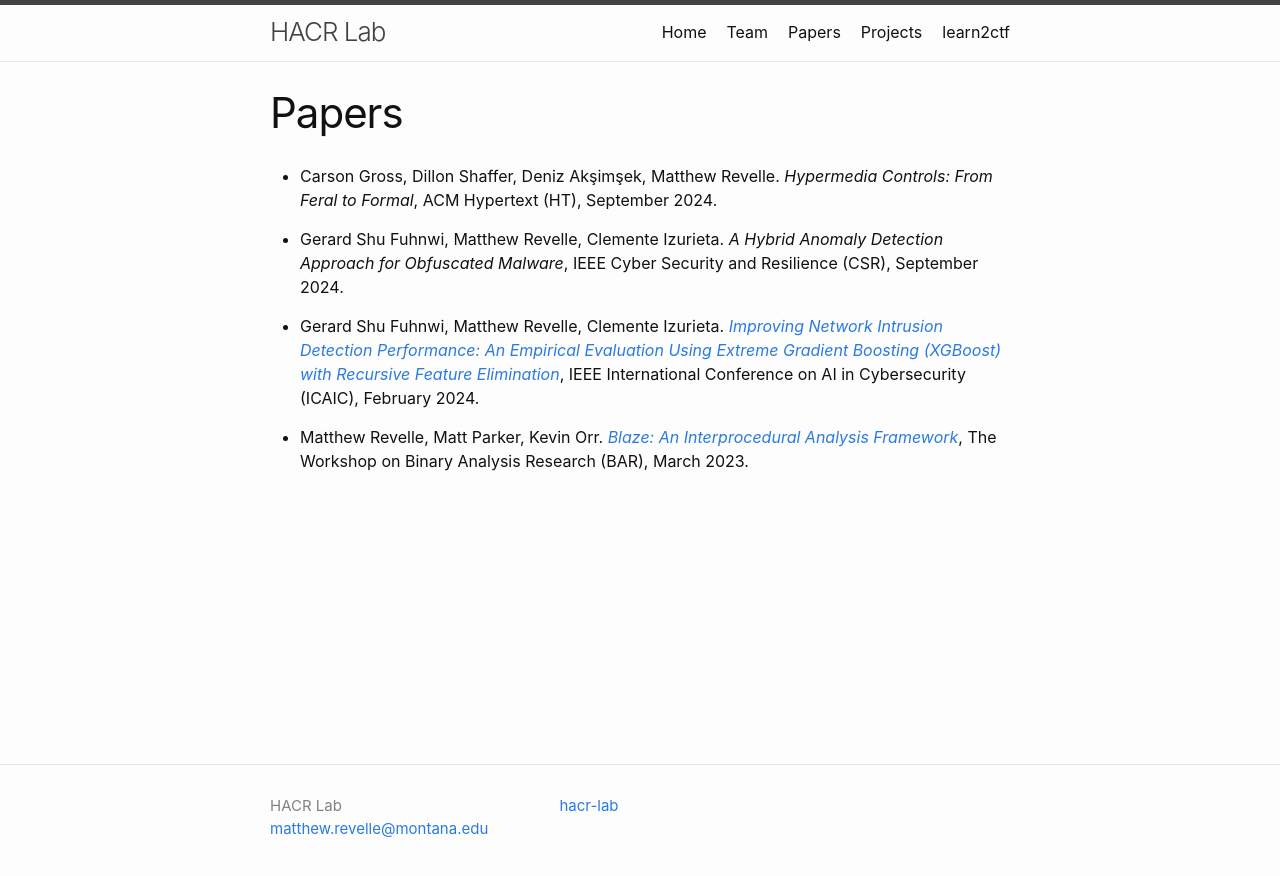
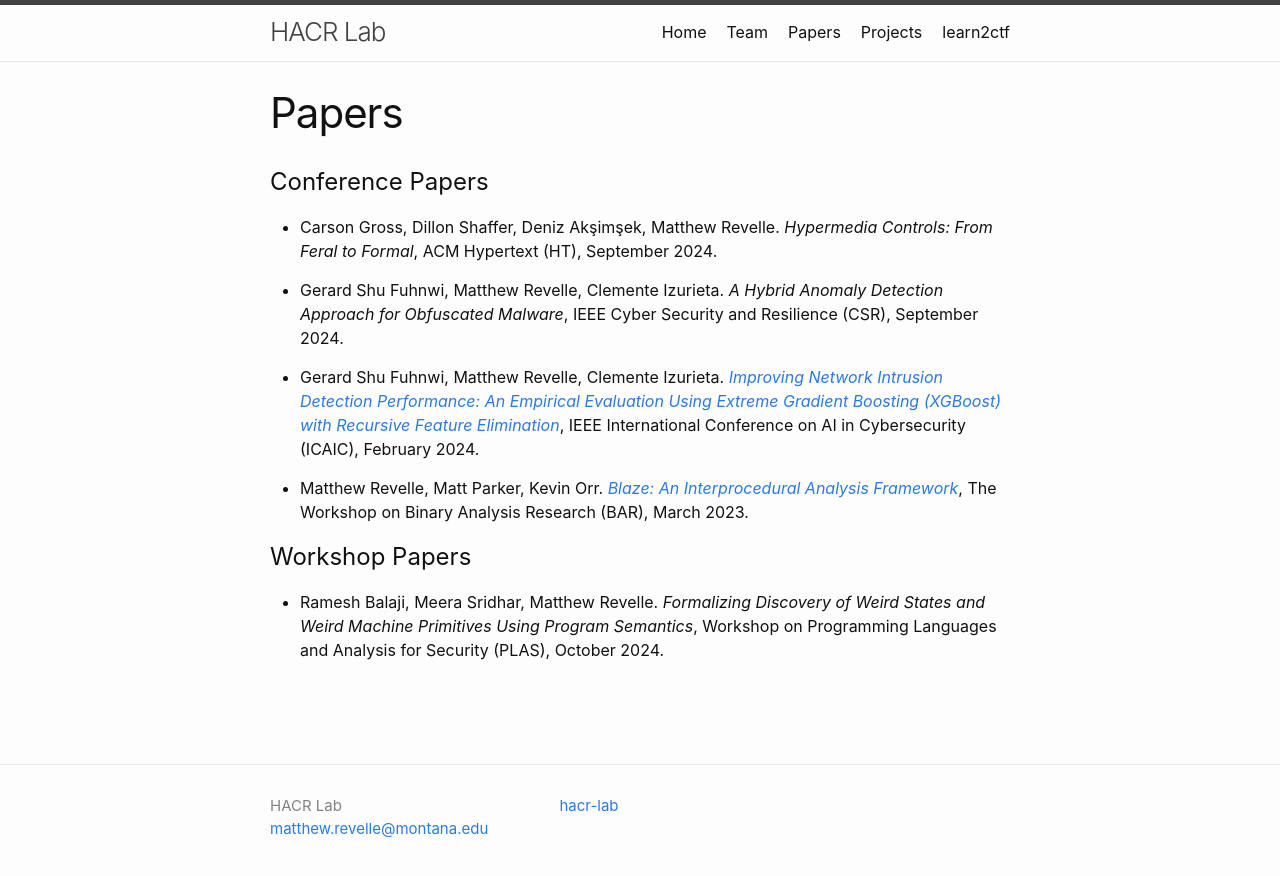
Before and after one commit to hacr-lab/hacr-lab.github.io, a Jekyll site: the page built from papers.md, in a window 1280 px wide. Shown: the top 876 px of the page. Built offline with Jekyll 4.4.1, drawn with Linux system fonts in a browser that asks for light colours.

Commit message:
Added PLAS paper.

```diff
--- a/papers.md
+++ b/papers.md
@@ -3,6 +3,8 @@ layout: page
 title: Papers
 permalink: /papers/
 ---
+
+# Conference Papers
 
 - Carson Gross, Dillon Shaffer, Deniz Akşimşek, Matthew Revelle. _Hypermedia Controls: From Feral to Formal_, ACM Hypertext (HT), September 2024.
 
@@ -11,3 +13,7 @@ permalink: /papers/
 - Gerard Shu Fuhnwi, Matthew Revelle, Clemente Izurieta. [_Improving Network Intrusion Detection Performance: An Empirical Evaluation Using Extreme Gradient Boosting (XGBoost) with Recursive Feature Elimination_](https://www.researchgate.net/profile/Gerard-Shu-Fuhnwi/publication/378277014_Improving_Network_Intrusion_Detection_Performance_An_Empirical_Evaluation_Using_Extreme_Gradient_Boosting_XGBoost_with_Recursive_Feature_Elimination/links/65d1489801325d4652117e66/Improving-Network-Intrusion-Detection-Performance-An-Empirical-Evaluation-Using-Extreme-Gradient-Boosting-XGBoost-with-Recursive-Feature-Elimination.pdf), IEEE International Conference on AI in Cybersecurity (ICAIC), February 2024.
 
 - Matthew Revelle, Matt Parker, Kevin Orr. [_Blaze: An Interprocedural Analysis Framework_](https://bar2023.github.io/2023papers/9/bar2023-final9.pdf), The Workshop on Binary Analysis Research (BAR), March 2023.
+
+# Workshop Papers
+
+- Ramesh Balaji, Meera Sridhar, Matthew Revelle. _Formalizing Discovery of Weird States and Weird Machine Primitives Using Program Semantics_, Workshop on Programming Languages and Analysis for Security (PLAS), October 2024.
```
